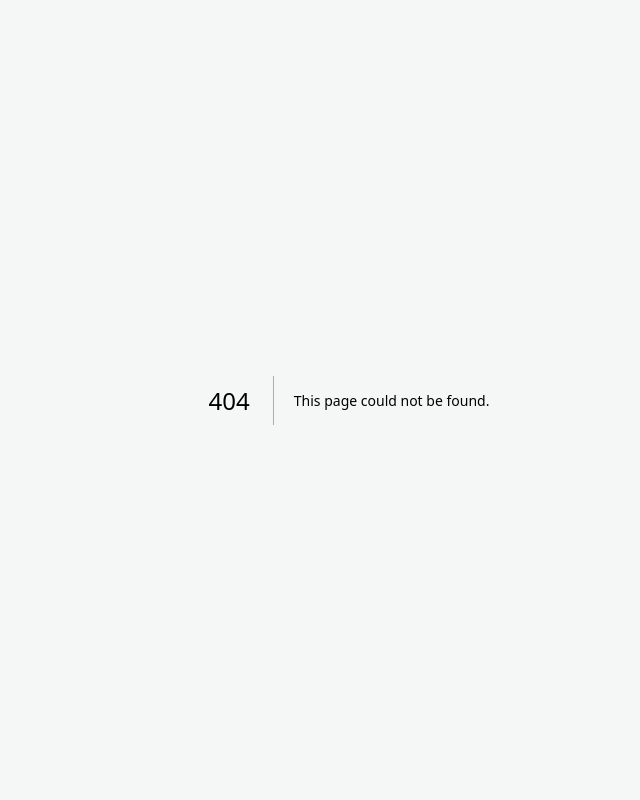
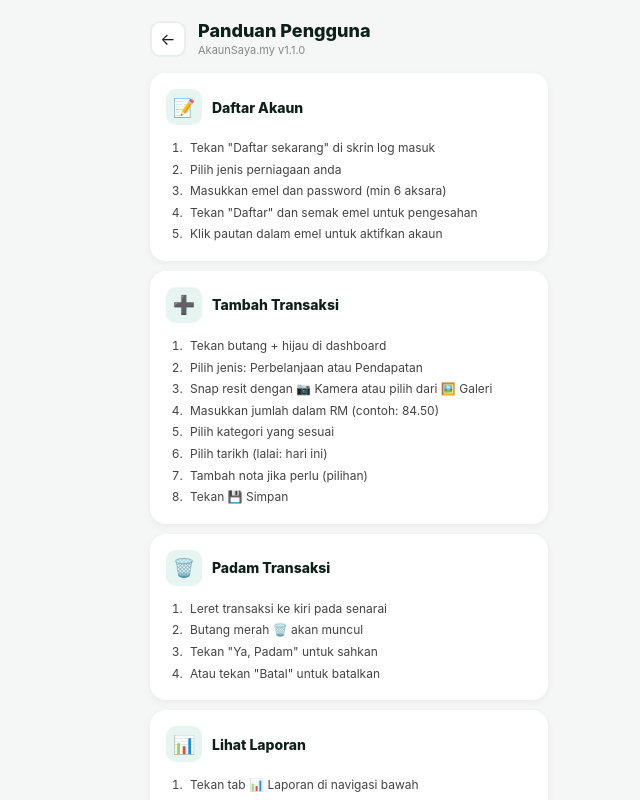
Before and after one commit to JamizuddinJamil/akaun-saya, a Next.js app: page /panduan in a window 1280 px wide. Before the commit this address had no page. Shown: the top 800 px of the page, without its empty margins (291-931 px from the left). Built offline with nearby package versions, Linux system fonts and the light colour scheme.

Commit message:
add panduan pengguna

```diff
--- /dev/null
+++ b/app/panduan/page.tsx
@@ -0,0 +1,195 @@
+import Link from 'next/link'
+
+export default function PanduanPage() {
+  return (
+    <div style={{
+      maxWidth: '430px', margin: '0 auto',
+      padding: '0 16px 100px',
+      background: '#f5f7f6', minHeight: '100vh'
+    }}>
+
+      {/* Header */}
+      <div style={{
+        display: 'flex', alignItems: 'center', gap: '12px',
+        padding: '20px 0 16px'
+      }}>
+        <Link href="/tetapan" style={{
+          width: '36px', height: '36px', background: 'white',
+          border: '2px solid #e8eeec', borderRadius: '10px',
+          display: 'flex', alignItems: 'center', justifyContent: 'center',
+          fontSize: '16px', textDecoration: 'none', flexShrink: 0,
+          color: 'inherit'
+        }}>
+          ←
+        </Link>
+        <div>
+          <h1 style={{ fontSize: '18px', fontWeight: 800, color: '#0f1f1a' }}>
+            Panduan Pengguna
+          </h1>
+          <p style={{ fontSize: '11px', color: '#888', marginTop: '2px' }}>
+            AkaunSaya.my v1.1.0
+          </p>
+        </div>
+      </div>
+
+      {/* Sections */}
+      {[
+        {
+          icon: '📝', title: 'Daftar Akaun',
+          steps: [
+            'Tekan "Daftar sekarang" di skrin log masuk',
+            'Pilih jenis perniagaan anda',
+            'Masukkan emel dan password (min 6 aksara)',
+            'Tekan "Daftar" dan semak emel untuk pengesahan',
+            'Klik pautan dalam emel untuk aktifkan akaun',
+          ]
+        },
+        {
+          icon: '➕', title: 'Tambah Transaksi',
+          steps: [
+            'Tekan butang + hijau di dashboard',
+            'Pilih jenis: Perbelanjaan atau Pendapatan',
+            'Snap resit dengan 📷 Kamera atau pilih dari 🖼️ Galeri',
+            'Masukkan jumlah dalam RM (contoh: 84.50)',
+            'Pilih kategori yang sesuai',
+            'Pilih tarikh (lalai: hari ini)',
+            'Tambah nota jika perlu (pilihan)',
+            'Tekan 💾 Simpan',
+          ]
+        },
+        {
+          icon: '🗑️', title: 'Padam Transaksi',
+          steps: [
+            'Leret transaksi ke kiri pada senarai',
+            'Butang merah 🗑️ akan muncul',
+            'Tekan "Ya, Padam" untuk sahkan',
+            'Atau tekan "Batal" untuk batalkan',
+          ]
+        },
+        {
+          icon: '📊', title: 'Lihat Laporan',
+          steps: [
+            'Tekan tab 📊 Laporan di navigasi bawah',
+            'Lihat carta aliran harian (merah=belanja, hijau=masuk)',
+            'Scroll ke bawah untuk pecahan mengikut kategori',
+            'Tekan ‹ › untuk tukar bulan',
+            'Tangkap skrin untuk hantar ke akauntan',
+          ]
+        },
+        {
+          icon: '📋', title: 'Semua Rekod',
+          steps: [
+            'Tekan tab 📋 Rekod di navigasi bawah',
+            'Lihat semua transaksi mengikut bulan',
+            'Tekan "Laporan →" untuk laporan bulan tertentu',
+            'Leret ke kiri untuk padam mana-mana rekod',
+          ]
+        },
+        {
+          icon: '🏷️', title: 'Urus Kategori',
+          steps: [
+            'Tekan ⚙️ Tetapan → Urus Kategori',
+            'Pilih tab Perbelanjaan atau Pendapatan',
+            'Tekan ✏️ untuk edit nama atau ikon kategori',
+            'Tekan ➕ Tambah Kategori Baru untuk tambah kategori sendiri',
+            'Kategori yang ada transaksi tidak boleh dipadam',
+          ]
+        },
+        {
+          icon: '🧾', title: 'Lihat Detail Resit',
+          steps: [
+            'Tekan mana-mana transaksi dalam senarai',
+            'Halaman detail akan paparkan maklumat lengkap',
+            'Gambar resit dipaparkan jika ada',
+            'Tekan "Lihat Saiz Penuh" untuk zoom resit',
+          ]
+        },
+      ].map((section, i) => (
+        <div key={i} style={{
+          background: 'white', borderRadius: '16px',
+          padding: '16px', marginBottom: '10px',
+          boxShadow: '0 2px 8px rgba(0,0,0,0.05)'
+        }}>
+          <div style={{
+            display: 'flex', alignItems: 'center', gap: '10px',
+            marginBottom: '12px'
+          }}>
+            <div style={{
+              width: '36px', height: '36px', borderRadius: '10px',
+              background: '#e6f5f1', display: 'flex', alignItems: 'center',
+              justifyContent: 'center', fontSize: '18px', flexShrink: 0
+            }}>
+              {section.icon}
+            </div>
+            <p style={{ fontSize: '14px', fontWeight: 800, color: '#0f1f1a' }}>
+              {section.title}
+            </p>
+          </div>
+          <ol style={{ paddingLeft: '20px', margin: 0 }}>
+            {section.steps.map((step, j) => (
+              <li key={j} style={{
+                fontSize: '12px', color: '#444', lineHeight: '1.8',
+                paddingLeft: '4px'
+              }}>
+                {step}
+              </li>
+            ))}
+          </ol>
+        </div>
+      ))}
+
+      {/* FAQ */}
+      <div style={{
+        background: 'white', borderRadius: '16px',
+        padding: '16px', marginBottom: '10px',
+        boxShadow: '0 2px 8px rgba(0,0,0,0.05)'
+      }}>
+        <div style={{
+          display: 'flex', alignItems: 'center', gap: '10px',
+          marginBottom: '12px'
+        }}>
+          <div style={{
+            width: '36px', height: '36px', borderRadius: '10px',
+            background: '#e6f5f1', display: 'flex', alignItems: 'center',
+            justifyContent: 'center', fontSize: '18px', flexShrink: 0
+          }}>
+            ❓
+          </div>
+          <p style={{ fontSize: '14px', fontWeight: 800, color: '#0f1f1a' }}>
+            Soalan Lazim
+          </p>
+        </div>
+
+        {[
+          { q: 'Boleh guna tanpa internet?', a: 'Tidak, aplikasi memerlukan sambungan internet untuk simpan data.' },
+          { q: 'Data saya selamat ke?', a: 'Ya. Setiap pengguna hanya boleh lihat data mereka sendiri.' },
+          { q: 'Boleh akses dari komputer?', a: 'Ya! Buka pautan aplikasi dalam mana-mana browser.' },
+          { q: 'Silap masukkan jumlah?', a: 'Padam transaksi (leret ke kiri) dan masukkan semula.' },
+          { q: 'Boleh lihat laporan bulan lepas?', a: 'Ya! Di halaman Laporan, tekan ‹ untuk bulan sebelumnya.' },
+          { q: 'Tak terima emel pengesahan?', a: 'Semak folder Spam/Junk. Cuba daftar semula jika tiada.' },
+        ].map((faq, i) => (
+          <div key={i} style={{
+            paddingBottom: '12px', marginBottom: '12px',
+            borderBottom: i < 5 ? '1px solid #f5f5f5' : 'none'
+          }}>
+            <p style={{ fontSize: '12px', fontWeight: 700, color: '#0f1f1a', marginBottom: '4px' }}>
+              {faq.q}
+            </p>
+            <p style={{ fontSize: '11px', color: '#666', lineHeight: '1.6' }}>
+              {faq.a}
+            </p>
+          </div>
+        ))}
+      </div>
+
+      {/* Footer */}
+      <p style={{
+        textAlign: 'center', fontSize: '11px',
+        color: '#ccc', marginTop: '16px'
+      }}>
+        AkaunSaya.my v1.1.0 🇲🇾
+      </p>
+
+    </div>
+  )
+}
```
Also changed, not shown: app/tetapan/page.tsx (+40 -11 lines).
